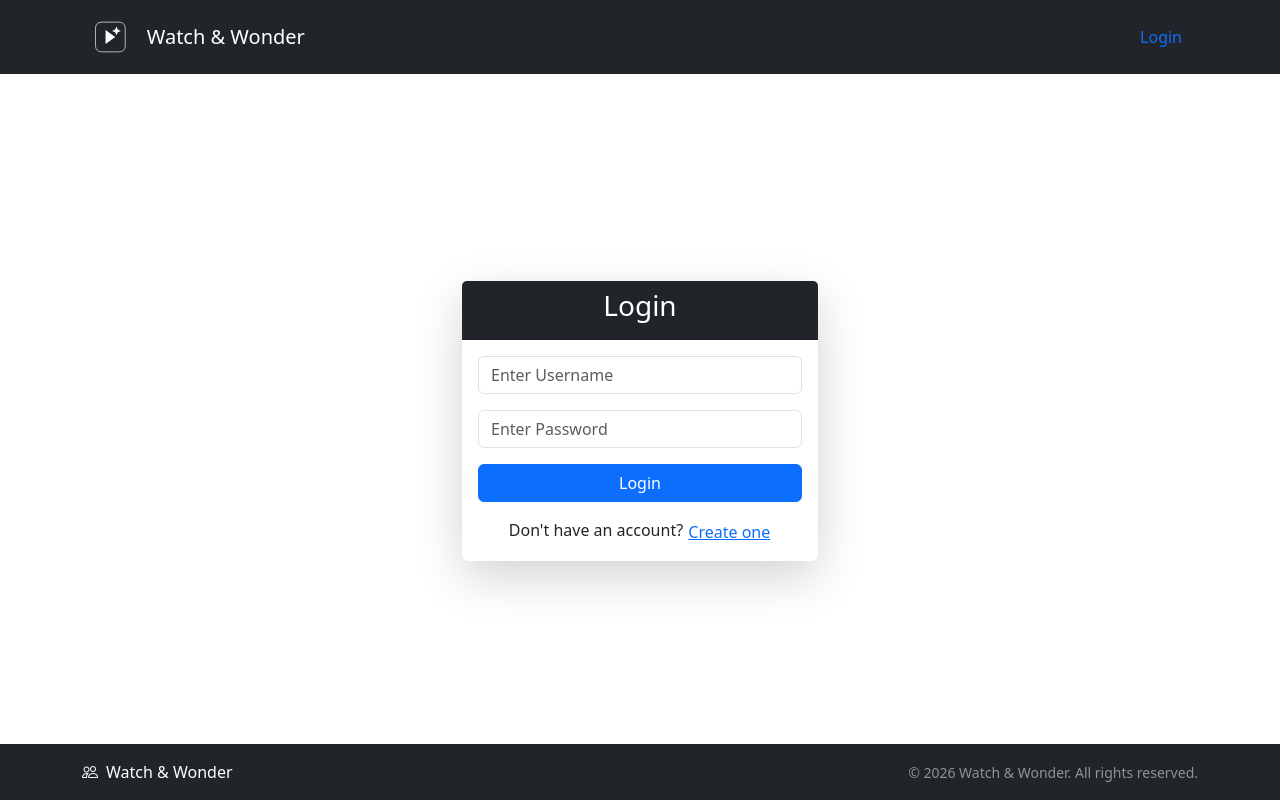
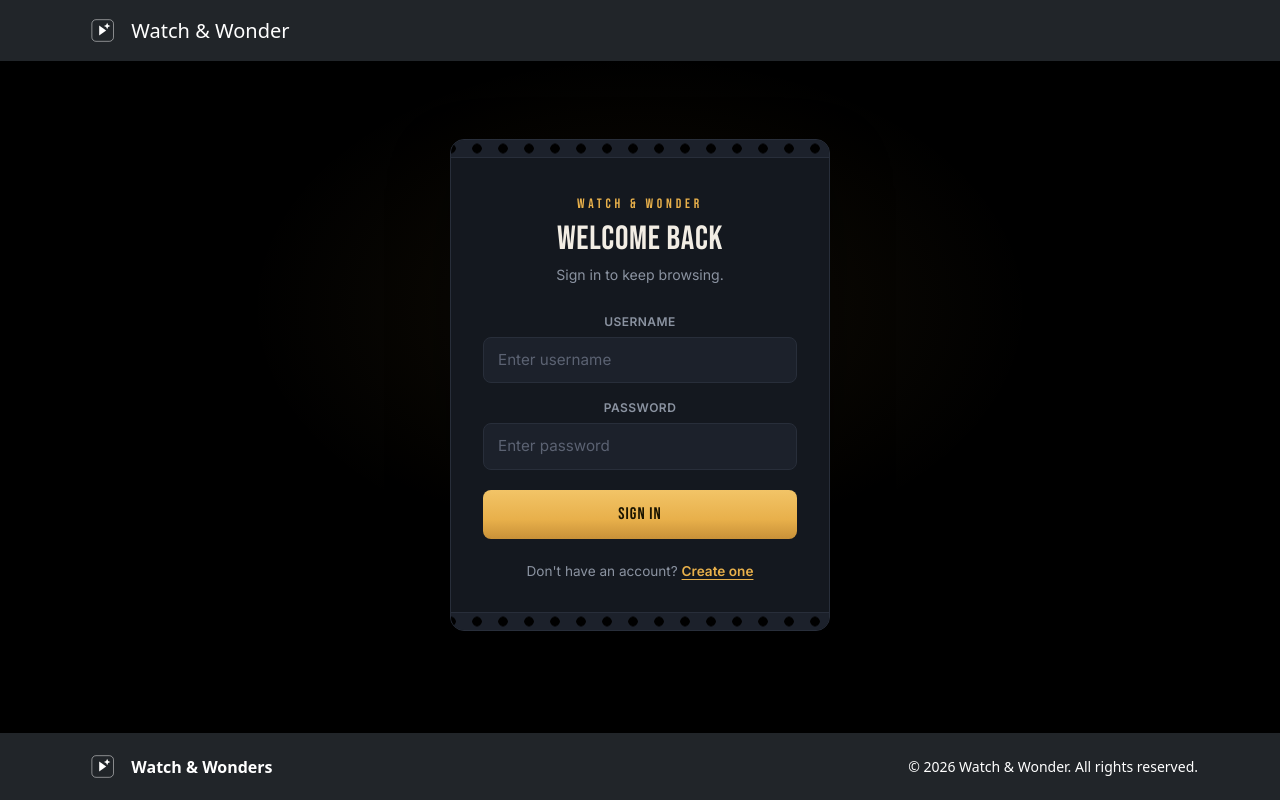
Before and after one commit to Ghaithah/React-project, a React (Create React App) app: page /login in a window 1280 px wide. Built offline with nearby package versions, Linux system fonts and the light colour scheme.

Commit message:
Body enhancment and Footer adjustments

```diff
--- a/src/App.css
+++ b/src/App.css
@@ -3,12 +3,13 @@
   display: flex;
   flex-direction: column;
   min-height: 100vh;
+  background-color: #000;
 }
 
 .App-main {
   flex: 1 0 auto;
   display: flex;
-  align-items: center;
+  align-items: stretch;
   justify-content: center;
 }
 
--- a/src/components/Footer.js
+++ b/src/components/Footer.js
@@ -1,15 +1,17 @@
+import Logo from './Logo';
+
 function Footer(props) {
   const year = new Date().getFullYear();
 
   return (
     <footer className="bg-dark text-white mt-4">
       <div className="container d-flex justify-content-between align-items-center py-3 flex-wrap gap-2">
-        <span className="mb-0">
-          <i className="bi bi-people me-2"></i>
-          Watch & Wonder
+        <span className="mb-0 d-flex align-items-center gap-2">
+          <Logo height={35} showWordmark={false} />
+          <strong>Watch & Wonders</strong>
         </span>
 
-        <span className="text-white-50 small">
+        <span className="text-white small">
           &copy; {year} Watch & Wonder. All rights reserved.
         </span>
       </div>
--- a/src/components/Header.js
+++ b/src/components/Header.js
@@ -1,10 +1,12 @@
-import { Link, useNavigate } from 'react-router-dom'
+import { Link, useNavigate, useLocation } from 'react-router-dom'
 import { useAuth } from './AuthContext'
 import Logo from './Logo'
 
 function Header(props) {
   const { user, logout } = useAuth();
   const navigate = useNavigate();
+  const location = useLocation();
+  const isLoginPage = location.pathname === '/login';
 
   function handleLogout() {
     logout();
@@ -15,7 +17,7 @@ function Header(props) {
     <nav className="navbar navbar-dark bg-dark">
       <div className="container d-flex justify-content-between align-items-center">
         <span className="navbar-brand mb-0 h1 d-flex align-items-center gap-2">
-        <Logo height={48} showWordmark={false} />
+        <Logo height={35} showWordmark={false} />
         Watch & Wonder
         </span>
 
@@ -32,9 +34,11 @@ function Header(props) {
               </li>
             </>
           ) : (
-            <li className="nav-item">
-              <Link className="nav-link" to="/login">Login</Link>
-            </li>
+            !isLoginPage && (
+              <li className="nav-item">
+                <Link className="nav-link" to="/login">Login</Link>
+              </li>
+            )
           )}
         </ul>
       </div>
--- /dev/null
+++ b/src/components/Login.css
@@ -0,0 +1,216 @@
+@import url('https://fonts.googleapis.com/css2?family=Bebas+Neue&family=Inter:wght@400;500;600;700&display=swap');
+
+/* ---- Tokens ---- */
+.login-page {
+  --bg: #000000;
+  --surface: #14181f;
+  --surface-2: #1c212b;
+  --border: #282e3a;
+  --gold: #e8b04b;
+  --gold-dim: #c99138;
+  --cream: #f2ede4;
+  --muted: #8b93a1;
+  --crimson: #e2645a;
+
+  width: 100%;
+  min-height: 100%;
+  flex: 1 0 auto;
+  display: flex;
+  align-items: center;
+  justify-content: center;
+  padding: 48px 20px;
+  background:
+    radial-gradient(560px 360px at 50% 38%, rgba(232, 176, 75, 0.08), transparent 70%),
+    var(--bg);
+  font-family: 'Inter', system-ui, sans-serif;
+}
+
+/* ---- Card ---- */
+.login-card {
+  width: 100%;
+  max-width: 380px;
+  background: var(--surface);
+  border: 1px solid var(--border);
+  border-radius: 14px;
+  box-shadow: 0 24px 60px rgba(0, 0, 0, 0.45);
+  overflow: hidden;
+}
+
+/* Filmstrip sprocket-hole perforation — the signature motif */
+.login-perf {
+  height: 18px;
+  background-image: radial-gradient(circle, var(--bg) 4.5px, transparent 5px);
+  background-size: 26px 18px;
+  background-position: 13px center;
+  background-color: var(--surface-2);
+}
+
+.login-perf--top {
+  border-bottom: 1px solid var(--border);
+}
+
+.login-perf--bottom {
+  border-top: 1px solid var(--border);
+}
+
+.login-card__body {
+  padding: 36px 32px 30px;
+}
+
+/* ---- Header text ---- */
+.login-eyebrow {
+  margin: 0 0 6px;
+  font-family: 'Bebas Neue', 'Inter', sans-serif;
+  font-size: 0.85rem;
+  letter-spacing: 0.28em;
+  text-transform: uppercase;
+  color: var(--gold);
+  text-align: center;
+}
+
+.login-title {
+  margin: 0 0 6px;
+  font-family: 'Bebas Neue', 'Inter', sans-serif;
+  font-size: 2.1rem;
+  letter-spacing: 0.02em;
+  color: var(--cream);
+  text-align: center;
+  line-height: 1.1;
+}
+
+.login-subtitle {
+  margin: 0 0 28px;
+  font-size: 0.88rem;
+  color: var(--muted);
+  text-align: center;
+}
+
+/* ---- Form ---- */
+.login-form {
+  display: flex;
+  flex-direction: column;
+  gap: 16px;
+}
+
+.login-field {
+  display: flex;
+  flex-direction: column;
+  gap: 6px;
+}
+
+.login-field__label {
+  font-size: 0.75rem;
+  font-weight: 600;
+  letter-spacing: 0.04em;
+  text-transform: uppercase;
+  color: var(--muted);
+}
+
+.login-field input {
+  width: 100%;
+  box-sizing: border-box;
+  padding: 11px 14px;
+  font-size: 0.95rem;
+  font-family: inherit;
+  color: var(--cream);
+  background: var(--surface-2);
+  border: 1px solid var(--border);
+  border-radius: 8px;
+  outline: none;
+  transition: border-color 0.15s ease, box-shadow 0.15s ease;
+}
+
+.login-field input::placeholder {
+  color: #5b6272;
+}
+
+.login-field input:focus {
+  border-color: var(--gold);
+  box-shadow: 0 0 0 3px rgba(232, 176, 75, 0.18);
+}
+
+.login-error {
+  margin: 0;
+  padding: 9px 12px;
+  font-size: 0.83rem;
+  color: var(--crimson);
+  background: rgba(226, 100, 90, 0.1);
+  border: 1px solid rgba(226, 100, 90, 0.35);
+  border-radius: 8px;
+}
+
+/* ---- Submit button: marquee-lit look ---- */
+.login-submit {
+  margin-top: 4px;
+  padding: 12px 16px;
+  font-family: 'Bebas Neue', 'Inter', sans-serif;
+  font-size: 1.05rem;
+  letter-spacing: 0.06em;
+  color: #1a1400;
+  background: linear-gradient(180deg, #f2c467, var(--gold) 60%, var(--gold-dim));
+  border: none;
+  border-radius: 8px;
+  cursor: pointer;
+  transition: filter 0.15s ease, transform 0.15s ease, box-shadow 0.15s ease;
+}
+
+.login-submit:hover {
+  filter: brightness(1.08);
+  box-shadow: 0 6px 20px rgba(232, 176, 75, 0.3);
+}
+
+.login-submit:active {
+  transform: translateY(1px);
+}
+
+.login-submit:focus-visible {
+  outline: 2px solid var(--gold);
+  outline-offset: 2px;
+}
+
+/* ---- Mode switch ---- */
+.login-switch {
+  margin: 22px 0 0;
+  font-size: 0.85rem;
+  color: var(--muted);
+  text-align: center;
+}
+
+.login-switch__link {
+  padding: 0;
+  font: inherit;
+  font-weight: 600;
+  color: var(--gold);
+  background: none;
+  border: none;
+  text-decoration: underline;
+  text-underline-offset: 3px;
+  cursor: pointer;
+}
+
+.login-switch__link:hover {
+  color: #f2c467;
+}
+
+.login-switch__link:focus-visible {
+  outline: 2px solid var(--gold);
+  outline-offset: 2px;
+  border-radius: 2px;
+}
+
+/* ---- Motion respect ---- */
+@media (prefers-reduced-motion: reduce) {
+  .login-submit {
+    transition: none;
+  }
+}
+
+/* ---- Small screens ---- */
+@media (max-width: 420px) {
+  .login-card__body {
+    padding: 28px 22px 24px;
+  }
+  .login-title {
+    font-size: 1.8rem;
+  }
+}
--- a/src/components/Login.js
+++ b/src/components/Login.js
@@ -1,6 +1,7 @@
 import { useState } from 'react';
 import { useNavigate, useLocation } from 'react-router-dom';
 import { useAuth } from './AuthContext';
+import './Login.css';
 
 function Login() {
   const [mode, setMode] = useState('login'); // 'login' | 'register'
@@ -50,61 +51,75 @@ function Login() {
   }
 
   return (
-    <div className="container mt-5">
-      <div className="row justify-content-center">
-        <div className="col-md-4">
-          <div className="card shadow-lg border-0">
-            <div className="card-header bg-dark text-white text-center">
-              <h3>{mode === 'login' ? 'Login' : 'Create Account'}</h3>
-            </div>
-            <div className="card-body">
-              <form onSubmit={handleSubmit}>
-                <div className="mb-3">
+    <div className="login-page">
+      <div className="login-card">
+        <div className="login-perf login-perf--top" />
+
+        <div className="login-card__body">
+          <p className="login-eyebrow">Watch &amp; Wonder</p>
+          <h1 className="login-title">
+            {mode === 'login' ? 'Welcome back' : 'Join the marquee'}
+          </h1>
+          <p className="login-subtitle">
+            {mode === 'login'
+              ? 'Sign in to keep browsing.'
+              : 'Create an account to start browsing.'}
+          </p>
+
+          <form onSubmit={handleSubmit} className="login-form">
+            <label className="login-field">
+              <span className="login-field__label">Username</span>
               <input
-                    className="form-control"
                 name="uname"
                 value={username}
                 onChange={(e) => setUsername(e.target.value)}
-                    placeholder="Enter Username"
+                placeholder="Enter username"
+                autoComplete="username"
               />
-                </div>
-                <div className="mb-3">
+            </label>
+
+            <label className="login-field">
+              <span className="login-field__label">Password</span>
               <input
-                    className="form-control"
                 type="password"
                 name="pass"
                 value={password}
                 onChange={(e) => setPassword(e.target.value)}
-                    placeholder="Enter Password"
+                placeholder="Enter password"
+                autoComplete={mode === 'login' ? 'current-password' : 'new-password'}
               />
-                </div>
+            </label>
+
             {mode === 'register' && (
-                  <div className="mb-3">
+              <label className="login-field">
+                <span className="login-field__label">Confirm password</span>
                 <input
-                      className="form-control"
                   type="password"
                   name="confirmPass"
                   value={confirmPassword}
                   onChange={(e) => setConfirmPassword(e.target.value)}
-                      placeholder="Confirm Password"
+                  placeholder="Confirm password"
+                  autoComplete="new-password"
                 />
-                  </div>
+              </label>
             )}
 
-                {error && <p className="text-danger small">{error}</p>}
+            {error && (
+              <p className="login-error" role="alert">
+                {error}
+              </p>
+            )}
 
-                <div className="d-grid">
-                  <button className="btn btn-primary" type="submit">
-                    {mode === 'login' ? 'Login' : 'Register'}
+            <button className="login-submit" type="submit">
+              {mode === 'login' ? 'Sign in' : 'Create account'}
             </button>
-                </div>
           </form>
 
-              <p className="text-center mt-3 mb-0">
+          <p className="login-switch">
             {mode === 'login' ? "Don't have an account? " : 'Already have an account? '}
             <button
               type="button"
-                  className="btn btn-link p-0"
+              className="login-switch__link"
               onClick={() => {
                 setMode(mode === 'login' ? 'register' : 'login');
                 setError('');
@@ -114,8 +129,8 @@ function Login() {
             </button>
           </p>
         </div>
-          </div>
-        </div>
+
+        <div className="login-perf login-perf--bottom" />
       </div>
     </div>
   );
```
Lines whose indentation alone changed are shown as unchanged.
